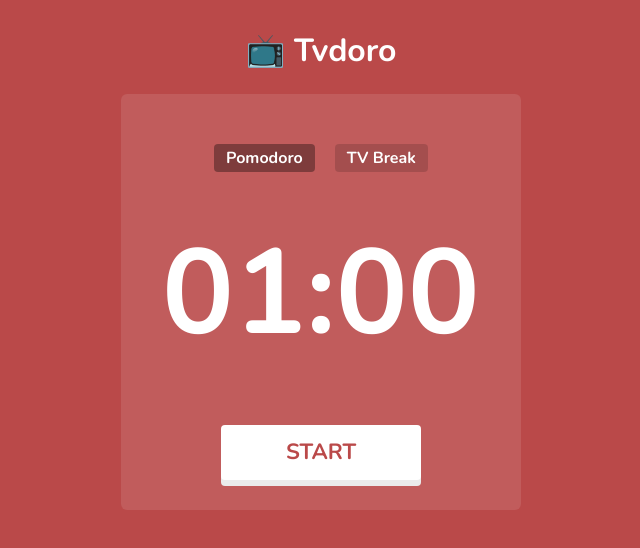
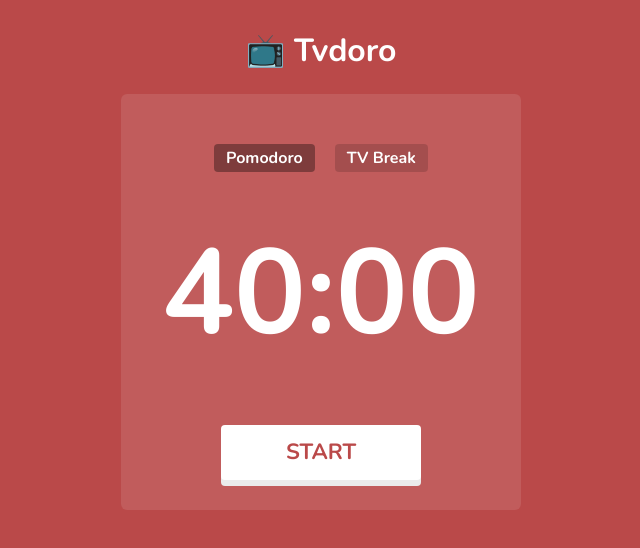
Before and after one commit to IvanKuria/tvdoro-react-app, a React (Vite) app: page / in a window 1280 px wide. Shown: the top 548 px of the page, without its empty margins (319-959 px from the left). Built offline with nearby package versions, Linux system fonts and the light colour scheme; a web font is replaced by a local one.

Commit message:
changed the timer of the pomodoro back to 40

```diff
--- a/src/components/Counter.jsx
+++ b/src/components/Counter.jsx
@@ -19,7 +19,7 @@ function Counter() {
         document.body.style.backgroundColor = isPomodoro ? "rgb(186, 73, 73)" : "rgb(56, 133, 138)"
 
         if (isPomodoro) {
-            setMinutes(1);
+            setMinutes(40);
             setSeconds(0);
         } else {
             setMinutes(20);
```
